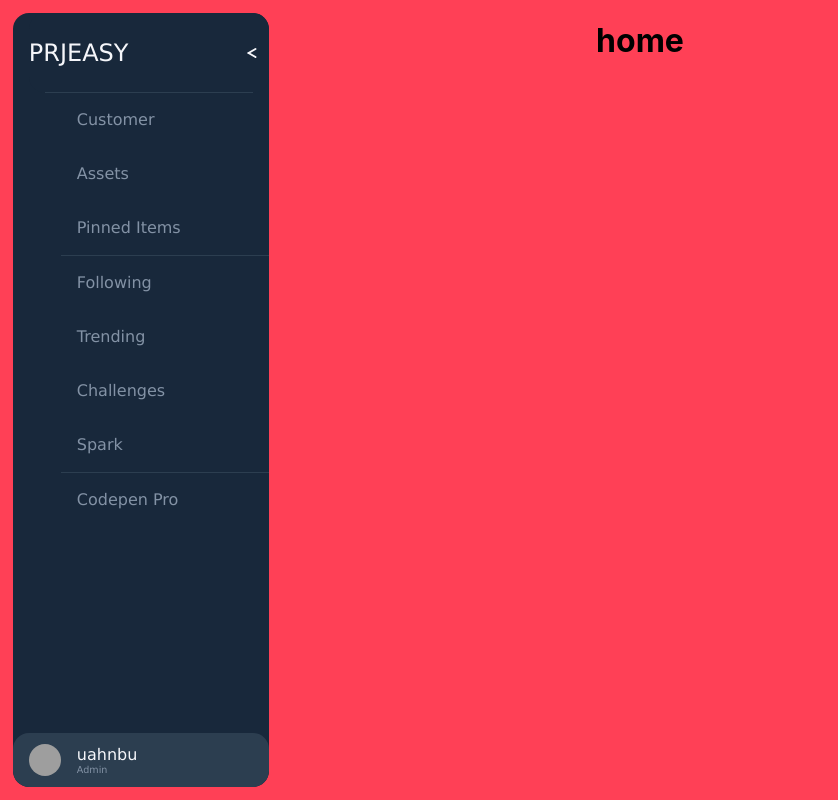
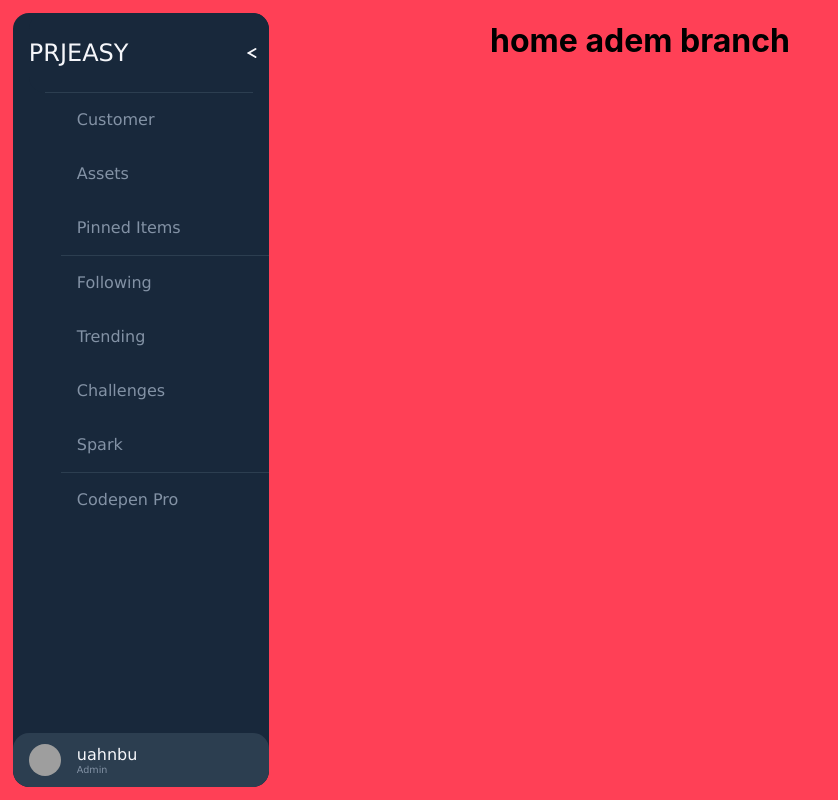
Before and after one commit to mohamedmaghzaoui/React-Project, a React (Create React App) app in the folder frontend/: page / in a window 1280 px wide. Shown: the whole page, without its empty margins (0-838 px from the left). Built offline with nearby package versions, Linux system fonts and the light colour scheme; grey boxes are pictures that could not be loaded.

Commit message:
adem test branch

```diff
--- a/frontend/src/Pages/Home/Home.js
+++ b/frontend/src/Pages/Home/Home.js
@@ -1,5 +1,5 @@
 export const Home=()=>{
     return(
-        <h1>home</h1>
+        <h1>home adem branch</h1>
     )
 }
```
